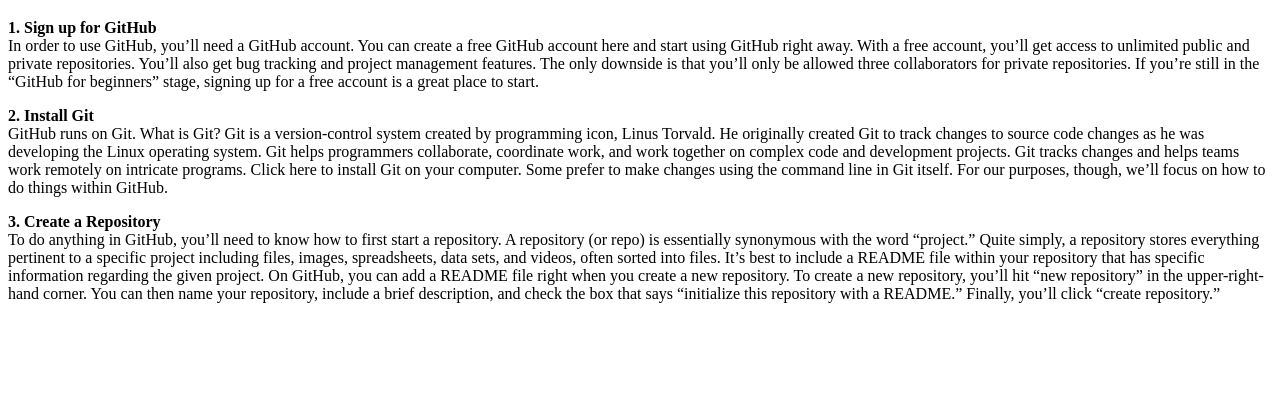
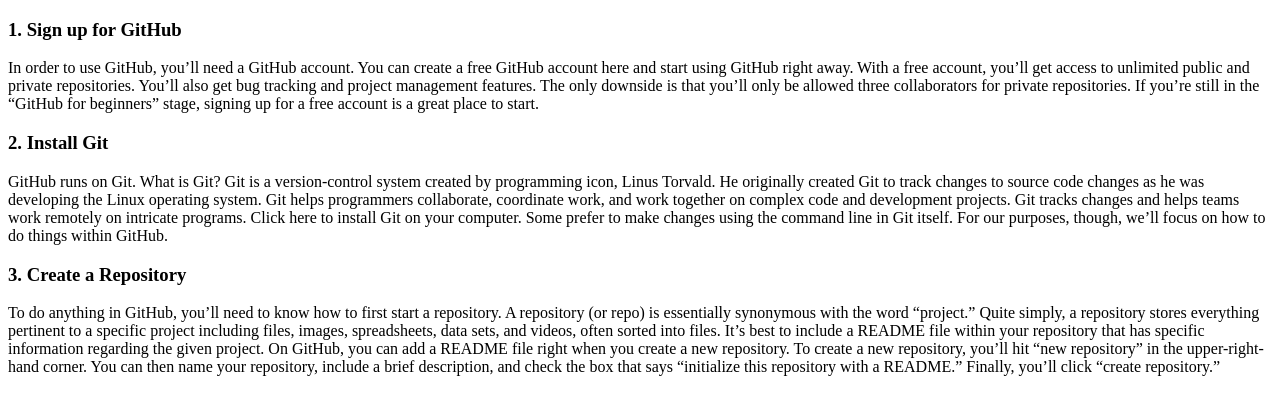
Before and after one commit to BSEF19A513/university, a plain HTML site: page index.html in a window 1280 px wide. Shown: the part 177-592 px from the top of the page. Drawn offline with Linux system fonts and the light colour scheme.

Commit message:
modified

```diff
--- a/index.html
+++ b/index.html
@@ -17,25 +17,41 @@
       there.
     </p>
     <h1>How to use GitHub?</h1>
+    <h3> 1. Sign up for GitHub </h3>
     <p>
-      <strong> 1. Sign up for GitHub </strong><br> In order to use GitHub, you’ll need a GitHub
-      account. You can create a free GitHub account here and start using GitHub
-      right away. With a free account, you’ll get access to unlimited public and
-      private repositories. You’ll also get bug tracking and project management
-      features. The only downside is that you’ll only be allowed three
-      collaborators for private repositories. If you’re still in the “GitHub for
-      beginners” stage, signing up for a free account is a great place to start.
+      In order to use GitHub, you’ll need a GitHub account. You can create a
+      free GitHub account here and start using GitHub right away. With a free
+      account, you’ll get access to unlimited public and private repositories.
+      You’ll also get bug tracking and project management features. The only
+      downside is that you’ll only be allowed three collaborators for private
+      repositories. If you’re still in the “GitHub for beginners” stage, signing
+      up for a free account is a great place to start.
     </p>
+    <h3>2. Install Git</h3>
     <p>
-       <strong>2. Install Git</strong><br>
-GitHub runs on Git. What is Git? Git is a version-control system created by programming icon, Linus Torvald. He originally created Git to track changes to source code changes as he was developing the Linux operating system. Git helps programmers collaborate, coordinate work, and work together on complex code and development projects. Git tracks changes and helps teams work remotely on intricate programs. Click here to install Git on your computer. Some prefer to make changes using the command line in Git itself. For our purposes, though, we’ll focus on how to do things within GitHub.
+      GitHub runs on Git. What is Git? Git is a version-control system created
+      by programming icon, Linus Torvald. He originally created Git to track
+      changes to source code changes as he was developing the Linux operating
+      system. Git helps programmers collaborate, coordinate work, and work
+      together on complex code and development projects. Git tracks changes and
+      helps teams work remotely on intricate programs. Click here to install Git
+      on your computer. Some prefer to make changes using the command line in
+      Git itself. For our purposes, though, we’ll focus on how to do things
+      within GitHub.
     </p>
+    <h3>3. Create a Repository</h3>
     <p>
-        <strong>3. Create a Repository</strong> <br>
-
-To do anything in GitHub, you’ll need to know how to first start a repository. A repository (or repo) is essentially synonymous with the word “project.” Quite simply, a repository stores everything pertinent to a specific project including files, images, spreadsheets, data sets, and videos, often sorted into files. It’s best to include a README file within your repository that has specific information regarding the given project. On GitHub, you can add a README file right when you create a new repository.
-
-To create a new repository, you’ll hit “new repository” in the upper-right-hand corner. You can then name your repository, include a brief description, and check the box that says “initialize this repository with a README.” Finally, you’ll click “create repository.”
+      To do anything in GitHub, you’ll need to know how to first start a
+      repository. A repository (or repo) is essentially synonymous with the word
+      “project.” Quite simply, a repository stores everything pertinent to a
+      specific project including files, images, spreadsheets, data sets, and
+      videos, often sorted into files. It’s best to include a README file within
+      your repository that has specific information regarding the given project.
+      On GitHub, you can add a README file right when you create a new
+      repository. To create a new repository, you’ll hit “new repository” in the
+      upper-right-hand corner. You can then name your repository, include a
+      brief description, and check the box that says “initialize this repository
+      with a README.” Finally, you’ll click “create repository.”
     </p>
   </body>
 </html>
```
